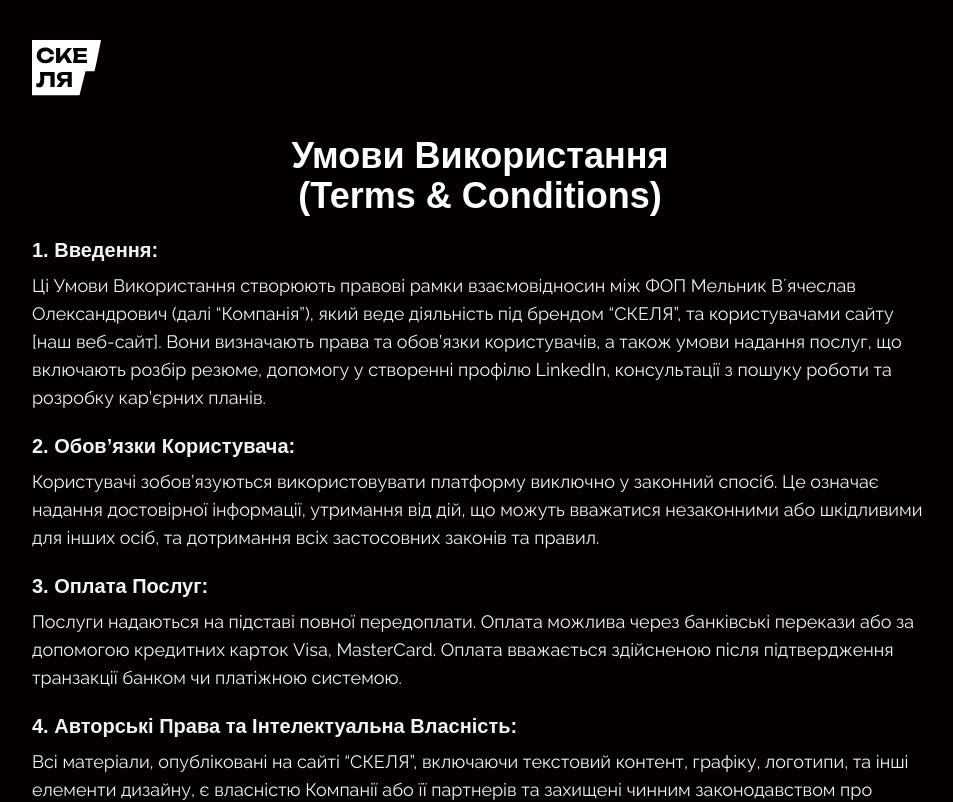
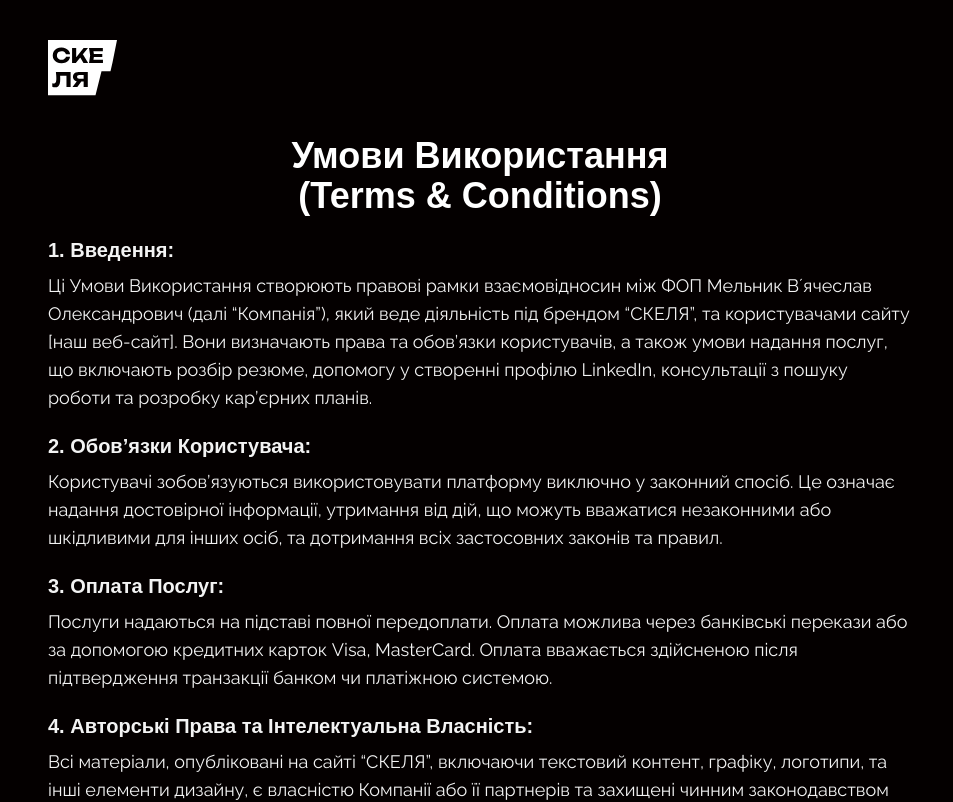
Before and after one commit to InM1nd/skelya_reborn, a Next.js app: page /legal/terms in a window 1280 px wide. Shown: the top 802 px of the page, without its empty margins (160-1113 px from the left). Built offline with nearby package versions, Linux system fonts and the light colour scheme; a web font is replaced by a local one.

Commit message:
My solution. Better late than never.

```diff
--- a/src/app/(main)/(pages)/legal/page.tsx
+++ b/src/app/(main)/(pages)/legal/page.tsx
@@ -4,7 +4,7 @@ import React from 'react'
 const Legal = () => {
   return (
     <section className='bg-black w-full h-screen flex justify-center text-lg py-10'>
-      <div className='h-full max-w-4xl'>
+      <div className='h-full max-w-4xl px-4'>
       <div className='pb-10'>
         <Link href="/">
           <img src={'/svg/skelya_logo.svg'} alt='' className='h-[42px] lg:h-[56px]'/>
--- a/src/app/(main)/(pages)/legal/privacy-policy/page.tsx
+++ b/src/app/(main)/(pages)/legal/privacy-policy/page.tsx
@@ -4,7 +4,7 @@ import React from 'react'
 const PrivacyPolicy = () => {
   return (
     <section className='bg-black w-full h-full flex justify-center text-lg py-10'>
-      <div className='h-full max-w-4xl'>
+      <div className='h-full max-w-4xl px-4'>
       <div className='pb-10'>
         <Link href="/">
           <img src={'/svg/skelya_logo.svg'} alt='' className='h-[42px] lg:h-[56px]'/>
--- a/src/app/(main)/(pages)/legal/terms/page.tsx
+++ b/src/app/(main)/(pages)/legal/terms/page.tsx
@@ -4,7 +4,7 @@ import React from 'react'
 const Terms = () => {
   return (
     <section className='bg-black w-full h-full flex justify-center text-lg py-10'>
-      <div className='h-full max-w-4xl'>
+      <div className='h-full max-w-4xl px-4'>
       <div className='pb-10'>
         <Link href="/">
           <img src={'/svg/skelya_logo.svg'} alt='' className='h-[42px] lg:h-[56px]'/>
```
